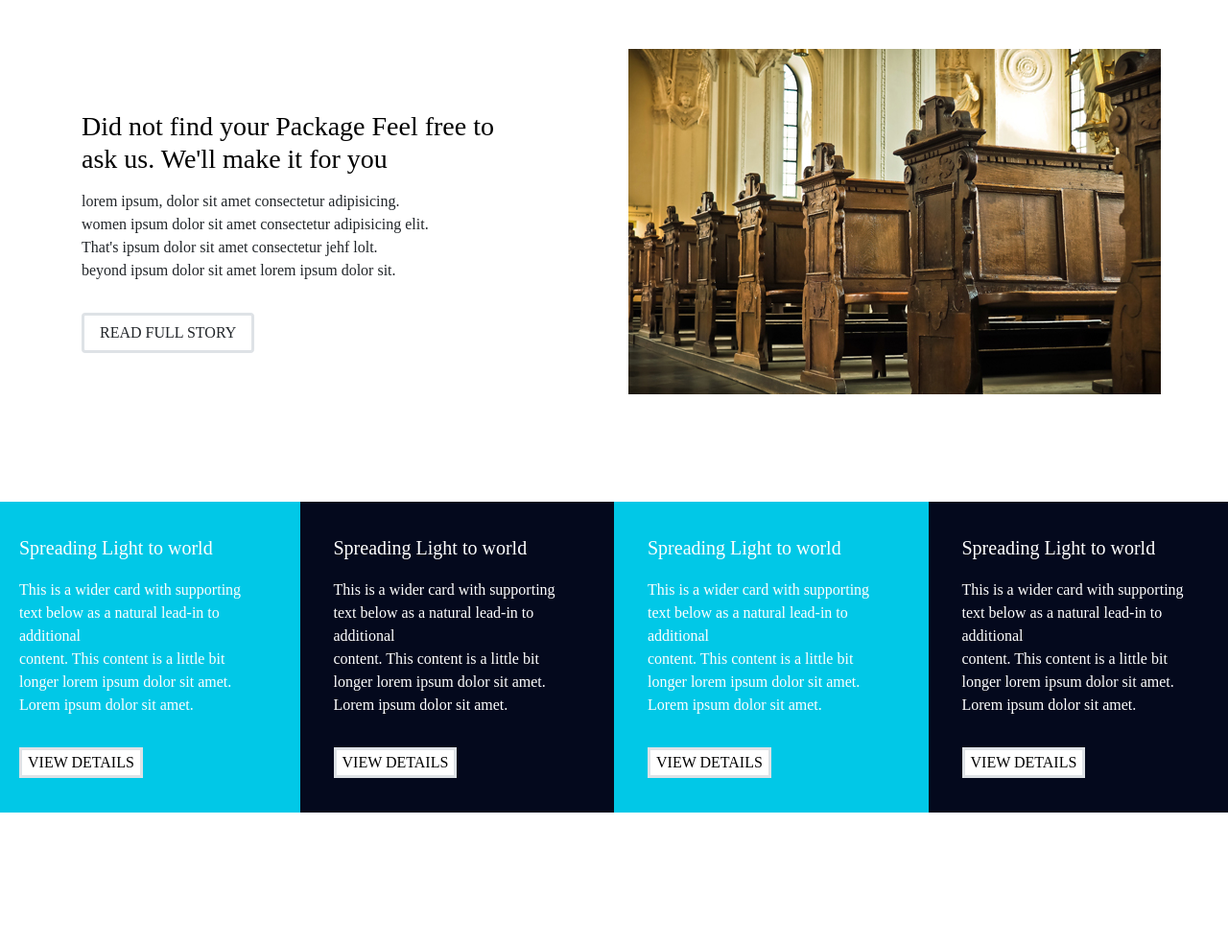
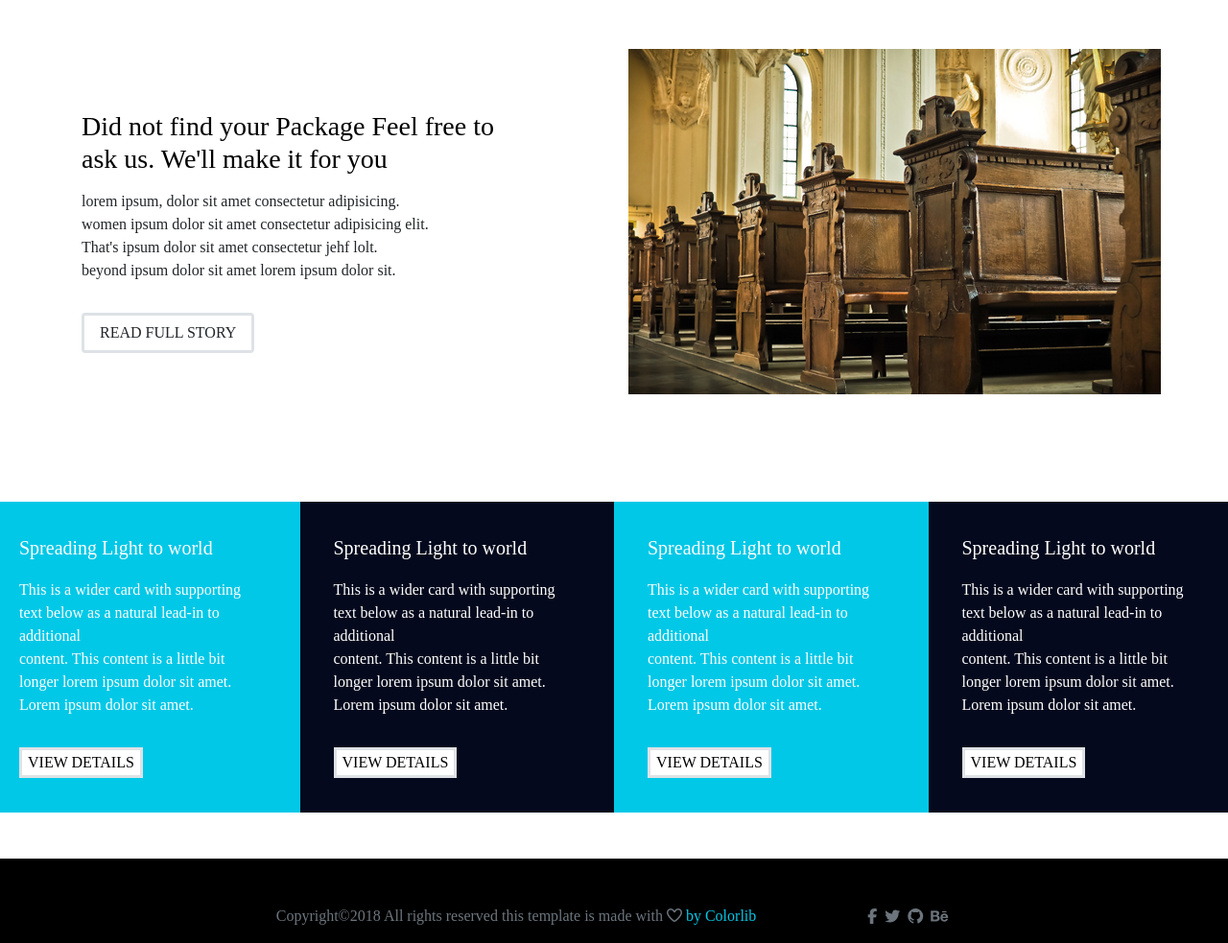
Before and after one commit to ZulMendez/html-bootstrap-git-r-cap-exercice, a website: page index.html in a window 1280 px wide. Shown: the part 208-1191 px from the top of the page at 96% size. Before the commit the page ends 1055 px from the top, so only its background shows below. Drawn offline with nearby package versions, Linux system fonts and the light colour scheme.

Commit message:
footer sur html modifié en bootstrap

```diff
--- a/index.html
+++ b/index.html
@@ -56,12 +56,12 @@
         </div>
         <div class="container">
         <div class="row">
-            <div class="col-lg-6 col-md-6 col-sm12 pt-7">
+            <div class="col-lg-6 col-md-6 col-sm6 pt-7">
                 <h3 class="text-noir">Did not find your Package Feel free to <br> ask us. We'll make it for you</h3>
                 <p class="mt-3 font-weight-light">lorem ipsum, dolor sit amet consectetur adipisicing. <br> women ipsum dolor sit amet consectetur adipisicing elit. <br> That's ipsum dolor sit amet consectetur jehf lolt. <br> beyond ipsum dolor sit amet lorem ipsum dolor sit.</p>
                 <button class="btn border text-uppercase mt-3 px-3">read full story</button>
             </div>
-            <div class="col-lg-6 col-md-6 col-sm12 pt-5">
+            <div class="col-lg-6 col-md-6 col-sm6 pt-5">
                 <img src="./public/img/about.jpg" alt="about">
             </div>
         </div>
@@ -102,6 +102,18 @@
               </div>
     </section>
     <!-- fin section spreading -->
+    <!-- debut footer -->
+    <footer class="bg-noir">
+        <div class="container">
+        <div class="d-flex justify-content-center mt-5 pt-5">
+            <p class="text-secondary pr-7"> Copyright&copy;2018 All rights reserved this template is made with <i class="far fa-heart"></i> <span class="text-blue"> by Colorlib</span></p>
+            <i class="fab fa-facebook-f text-secondary my-0 p-1"></i>
+            <i class="fab fa-twitter text-secondary my-0 p-1"></i>
+            <i class="fab fa-github text-secondary my-0 p-1"></i>
+            <i class="fab fa-behance text-secondary my-0 p-1"></i>
+        </div>
+    </div>
+    </footer>
 
 
 
```
